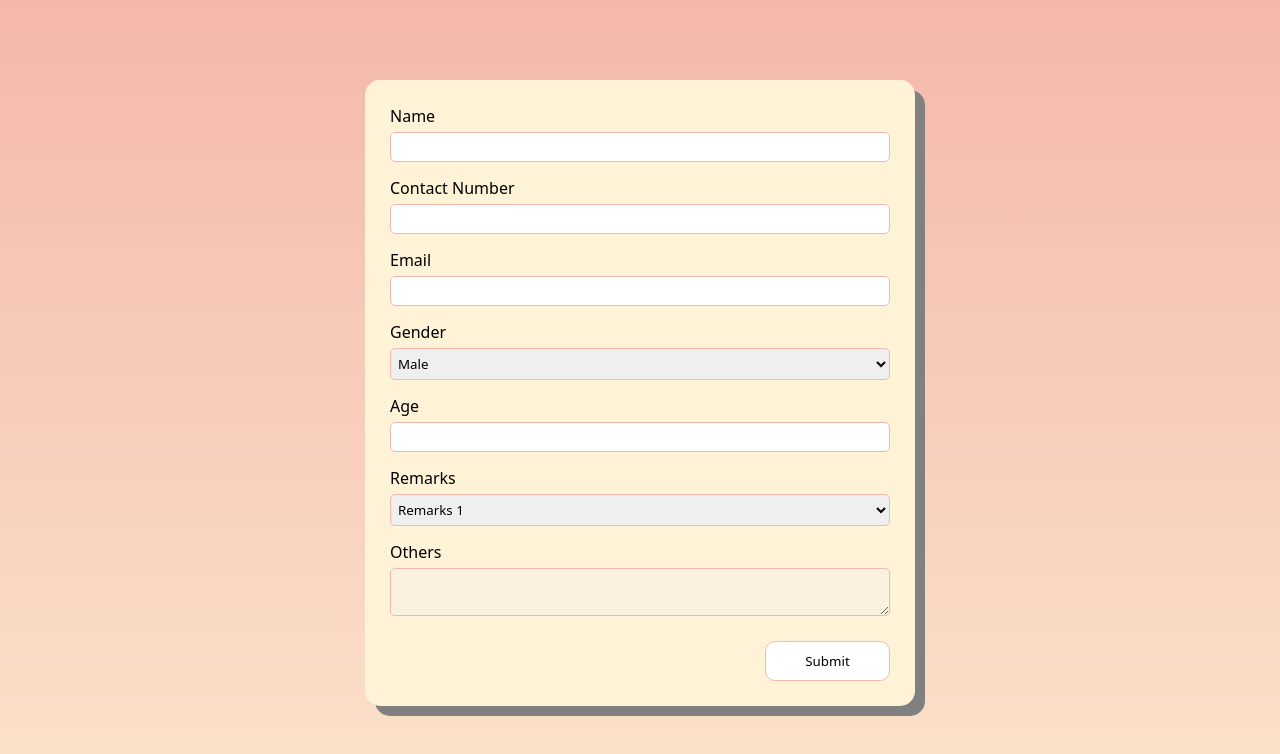
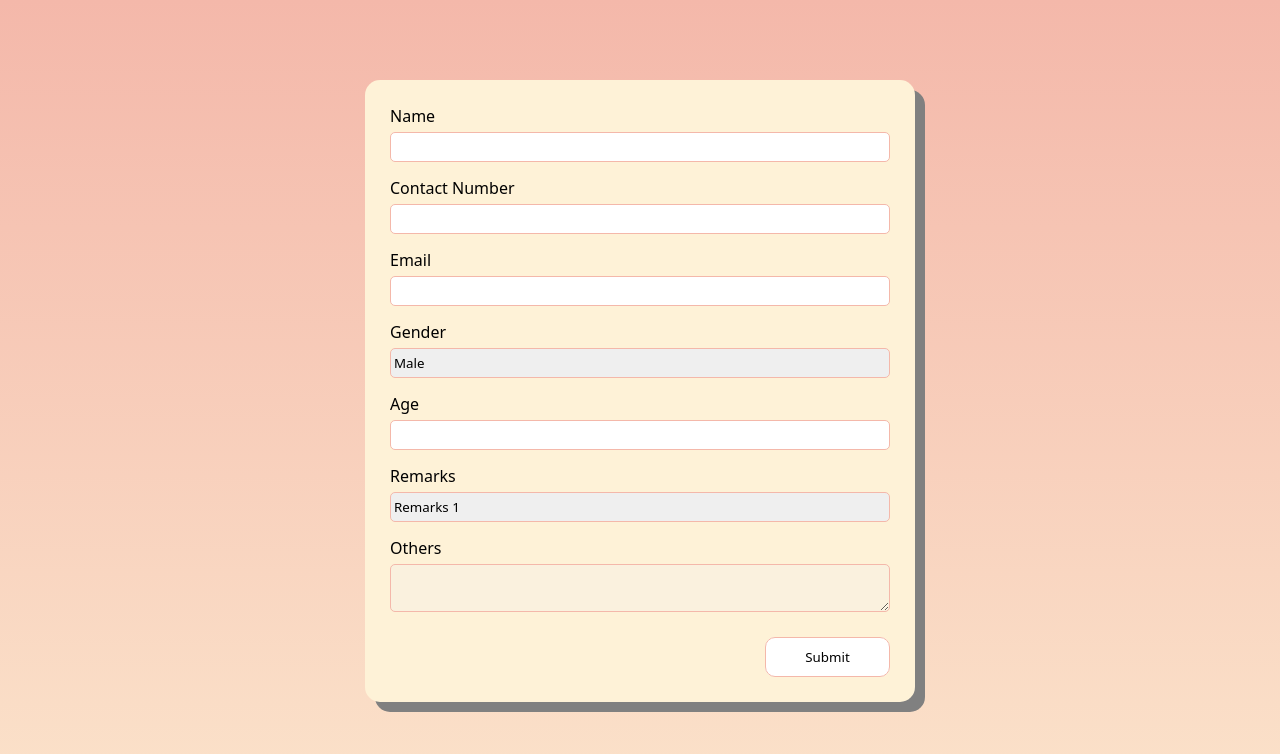
Before and after one commit to Ericx014/butterfly-kisses, a React (Vite) app in the folder butterfly-kisses-frontend/: page / in a window 1280 px wide. Shown: the top 754 px of the page. Built offline with nearby package versions, Linux system fonts and the light colour scheme.

Commit message:
Added css to prevent default safari styling

```diff
--- a/butterfly-kisses-frontend/src/index.css
+++ b/butterfly-kisses-frontend/src/index.css
@@ -20,9 +20,6 @@
 html {
   height: 100%;
   background-image: linear-gradient(var(--main-dark-color), var(--main-light-color));
-	webkit-appearance: none;
-	-moz-appearance: none;
-	appearance: none;
 }
 
 /* Form style */
@@ -31,6 +28,12 @@ input, select, textarea, option{
 	border-radius: 5px;
 	border: 1px solid var(--main-dark-color);
 	color: black;
+}
+
+select, option {
+	-webkit-appearance: none;
+	-moz-appearance: none;
+	appearance: none;
 }
 
 .input-container {
```
